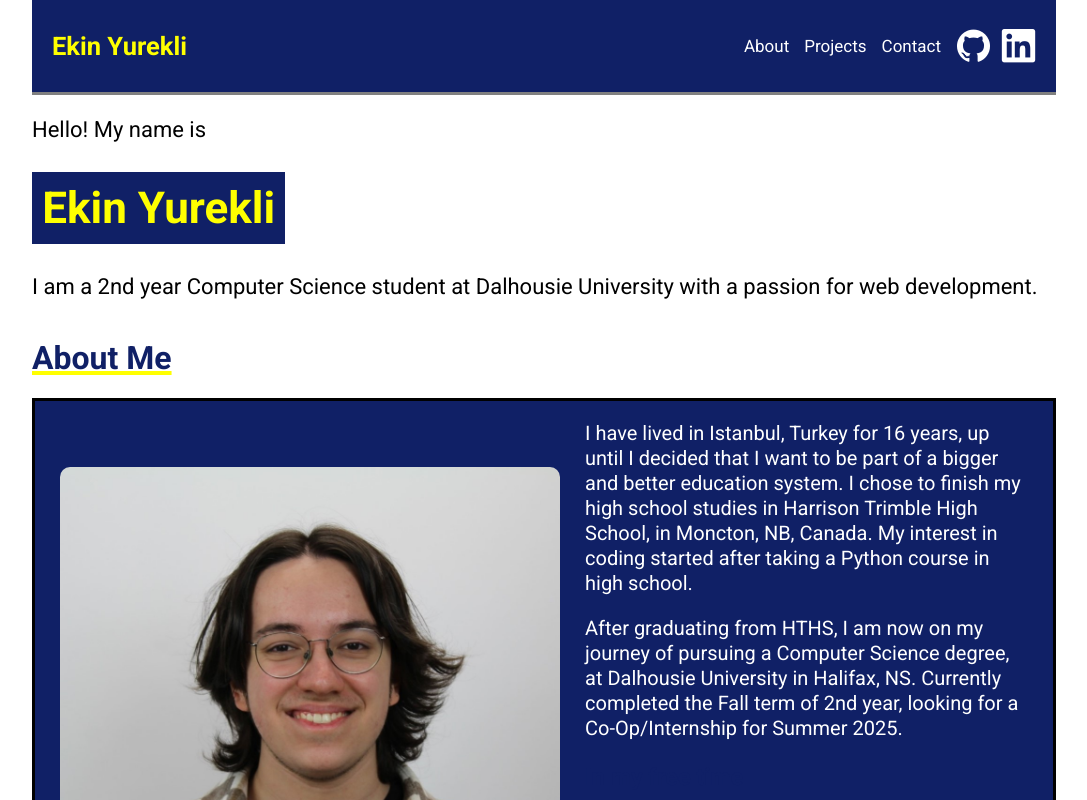
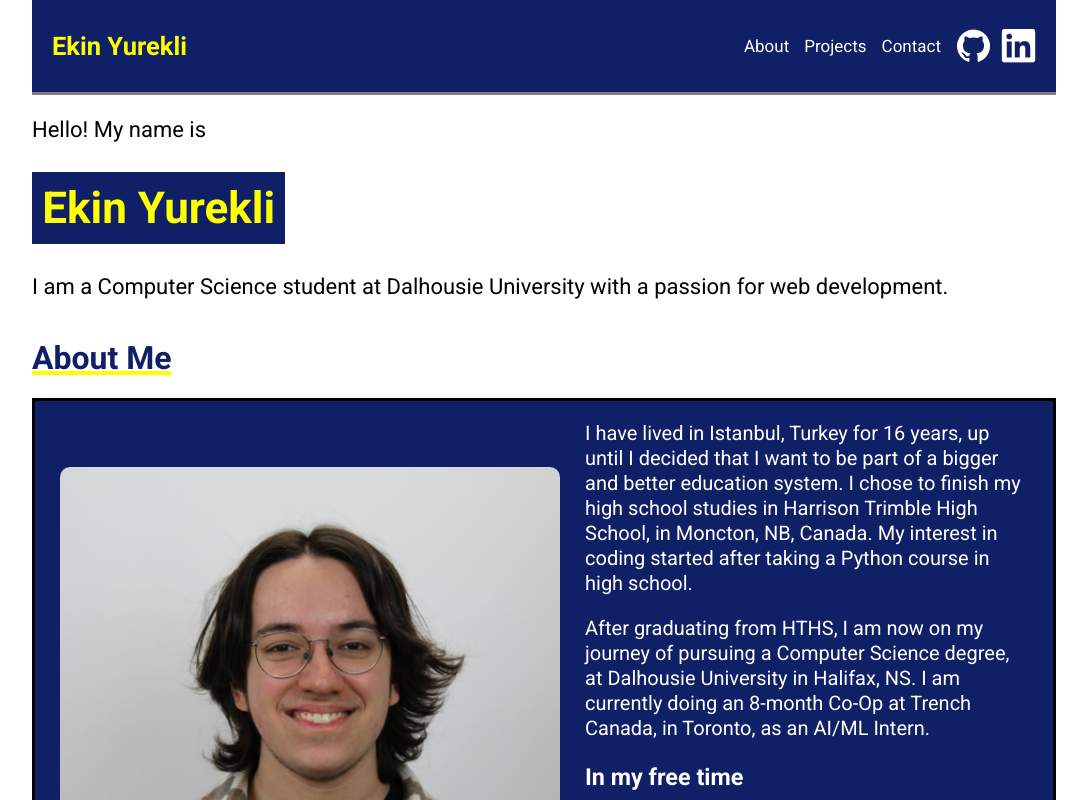
Before and after one commit to eyurekli/personal-site, a React (Vite) app: page / in a window 1280 px wide. Shown: the top 800 px of the page, without its empty margins (96-1183 px from the left). Built offline with nearby package versions, Linux system fonts and the light colour scheme.

Commit message:
Updated About

```diff
--- a/src/components/About.jsx
+++ b/src/components/About.jsx
@@ -9,7 +9,7 @@ export default function About()
             <div id="landing-content">
                 <p>Hello! My name is</p>
                 <h1 id="name">Ekin Yurekli</h1>
-                <p>I am a 2nd year Computer Science student at Dalhousie University with a passion for web development.</p>
+                <p>I am a Computer Science student at Dalhousie University with a passion for web development.</p>
             </div>
             <h1 className="bg-white-name">About Me</h1>
             <div className="bio">
@@ -22,7 +22,7 @@ export default function About()
                     </p>
                     <p>
                         After graduating from HTHS, I am now on my journey of pursuing a Computer Science degree,
-                        at Dalhousie University in Halifax, NS. Currently completed the Fall term of 2nd year, looking for a Co-Op/Internship for Summer 2025.
+                        at Dalhousie University in Halifax, NS. I am currently doing an 8-month Co-Op at Trench Canada, in Toronto, as an AI/ML Intern.
                     </p>
                     <h3>In my free time</h3>
                     <p>
--- a/src/components/Footer.jsx
+++ b/src/components/Footer.jsx
@@ -7,7 +7,6 @@ export default function Footer()
         <nav id="Contact">
 
             <p>{`
-                I am currently searching for Co-Op/Internship Opportunities for Summer 2025.
                 I respond to emails by at most 2-3 days. Feel free to reach out!
             `}</p>
 
--- a/src/styles/About.css
+++ b/src/styles/About.css
@@ -81,3 +81,7 @@
 a:hover {
     color: #FFFF00;
 }
+
+h3 {
+    color: white;
+}
```
